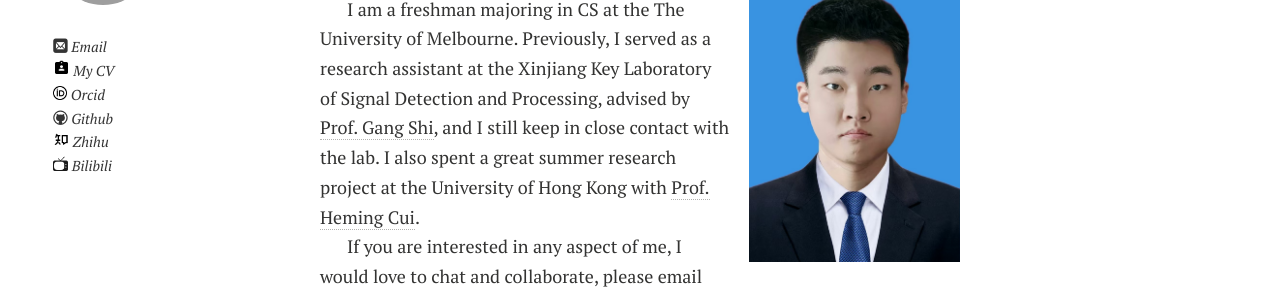
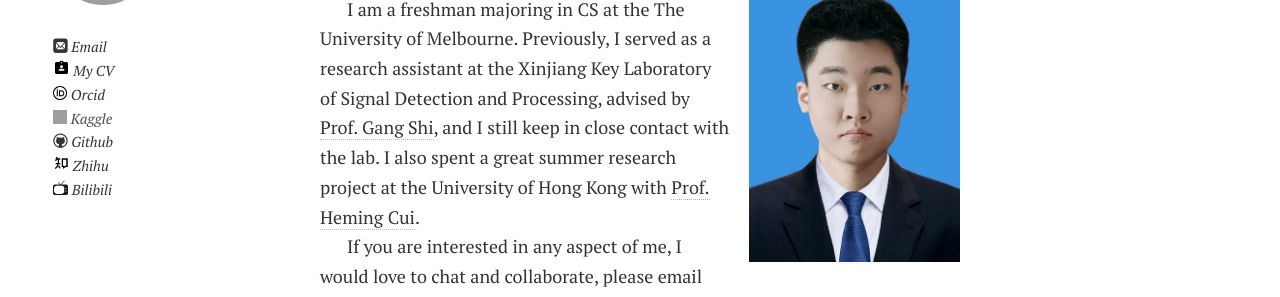
Before and after one commit to Tianze-Unimelb/Tianze.github.io, a Jekyll site: the page built from index.md, in a window 1280 px wide. Shown: the part 203-500 px from the top of the page. Built offline with Jekyll 4.4.1, drawn with Linux system fonts in a browser that asks for light colours; nearby versions of some CDN libraries; comment, search, counter and statistics services are not loaded; a style sheet for code colours, icons or effects is not loaded; our own code applies the rules of GitHub Pages for plain Markdown files.

Commit message:
Update author-bio.html

```diff
--- a/_includes/author-bio.html
+++ b/_includes/author-bio.html
@@ -18,6 +18,8 @@
 
 {% if site.owner.linkedin %}<p style="text-indent:0;"><a href="https://linkedin.com/in/{{ site.owner.linkedin }}"><i class="icon-linkedin"></i> LinkedIn</a></p>{% endif %}
 
+{% if site.owner.orcid %}<p style="text-indent:0;"><a href="{{ site.owner.kaggle }}"><img src="https://zhangtianze.com/images/logo/icons8-kaggle-96.png" width="14" height="14"></i> Kaggle</a></p>{% endif %}
+
 {% if site.owner.instagram %}<p style="text-indent:0;"><a href="https://instagram.com/{{ site.owner.instagram }}"><i class="icon-instagram"></i> Instagram</a></p>{% endif %}
 
 {% if site.owner.github %}<p style="text-indent:0;"><a href="https://github.com/{{ site.owner.github }}"><i class="icon-github"></i> Github</a></p>{% endif %}
```
